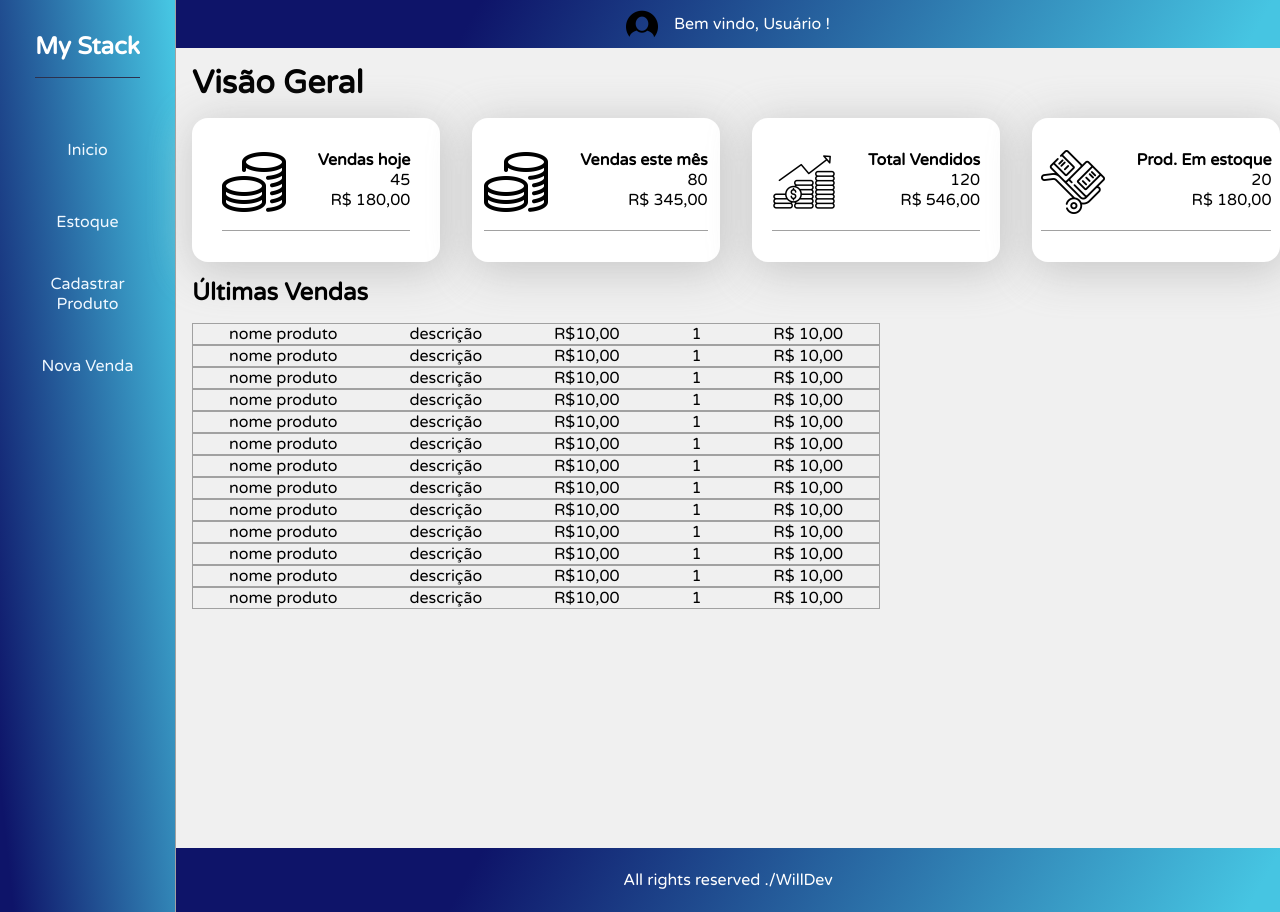
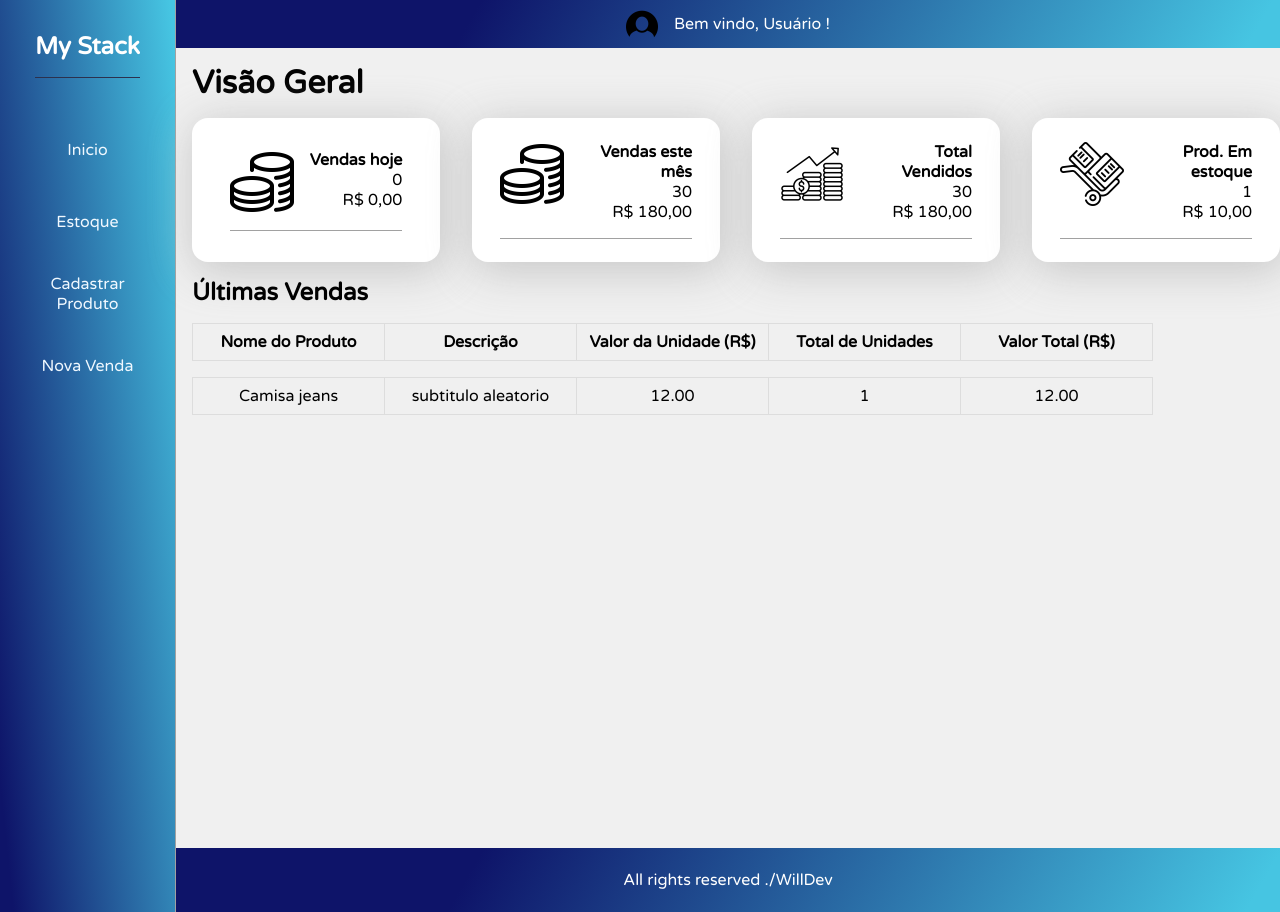
Before and after one commit to williamwallace076/myStock, a React (Vite) app: page / in a window 1280 px wide. Built offline with nearby package versions, Linux system fonts and the light colour scheme.

Commit message:
home_update_db

```diff
--- /dev/null
+++ b/src/api/dbDashboard.jsx
@@ -0,0 +1,14 @@
+import { listProducts } from "./dbProducts"
+
+export const api = [
+    {
+     id:0,
+     sellToday: 0,
+     sellMonth: 30,
+     sellTotal: 30,
+     stock: listProducts.length
+    },
+
+]
+
+export const listDashboard = api
--- /dev/null
+++ b/src/api/dbProducts.jsx
@@ -0,0 +1,14 @@
+export const api = [
+    {
+     id:0,
+     img: 'camisaJeans',
+     nome:"Camisa jeans",
+     marca:"lacoste",
+     valor: 12.00,
+     subtitle:"subtitulo aleatorio",
+     quantity:1
+    },
+
+]
+
+export const listProducts = api
--- a/src/components/MainAplicationPages/Home/Home.css
+++ b/src/components/MainAplicationPages/Home/Home.css
@@ -77,3 +77,37 @@ margin-bottom: 1rem;
     border: 1px solid var(--color-theme-gray);
 
 }
+
+.last-sells-table{
+width: max-content;
+border-collapse: collapse;
+display: flex;
+flex-direction: column;
+gap: 1rem;
+height: max-content;
+
+}
+
+.last-sells-table th, .last-sells-table td{
+    border: 1px solid #ddd;
+    padding: 8px;
+    text-align: left;
+    min-width: 12rem;
+    text-align: center;
+}
+
+.last-sells-table th {
+    background-color: var(--color-theme-midWhite);
+  }
+
+  .last-sells-table:nth-child(even) {
+    background-color: var(--color-theme-midWhite);
+  }
+
+  .last-sells-table tr:hover {
+    background-color: #ddd;
+  }
+
+  .last-sells-table td:last-child {
+    text-align: center;
+  }
--- a/src/components/MainAplicationPages/Home/Home.jsx
+++ b/src/components/MainAplicationPages/Home/Home.jsx
@@ -6,9 +6,11 @@ import overViewImg2 from "../../../assets/591965.png"
 import overViewImg3 from "../../../assets/2660366.png"
 import overViewImg4 from "../../../assets/3176088.png"
 
+import { listProducts } from "../../../api/dbProducts"
+import { listDashboard } from '../../../api/dbDashboard';
+
 const Home = () => {
 
-    let items = [1,2,3,4,5,6,7,8,9,10,12,11,31]
     return (
         <div className='Home'>
             <div className='general-area'>
@@ -16,39 +18,42 @@ const Home = () => {
                 <h2 className="title-General">Visão Geral </h2>
 
                 <div className='overview-area'>
-                    <OverviewItem img={overViewImg1} value={180} title={"Vendas hoje"} count={"45"}></OverviewItem>
-                    <OverviewItem img={overViewImg2} value={345} title={"Vendas este mês"} count={"80"}></OverviewItem>
-                    <OverviewItem img={overViewImg3} value={546} title={"Total Vendidos"} count={"120"}></OverviewItem>
-                    <OverviewItem img={overViewImg4} value={180} title={"Prod. Em estoque"} count={"20"}></OverviewItem>
+                    <OverviewItem img={overViewImg1} value={0} title={"Vendas hoje"} count={listDashboard[0].sellToday}></OverviewItem>
+                    <OverviewItem img={overViewImg2} value={180} title={"Vendas este mês"} count={listDashboard[0].sellMonth}></OverviewItem>
+                    <OverviewItem img={overViewImg3} value={180} title={"Total Vendidos"} count={listDashboard[0].sellTotal}></OverviewItem>
+                    <OverviewItem img={overViewImg4} value={10} title={"Prod. Em estoque"} count={listDashboard[0].stock}></OverviewItem>
                 </div>
 
             </div>
-                <div className="last-sells-area">
-                    <h2 className="title-last-sells">Últimas Vendas</h2>
-                    <div className="last-sells-item-area">
-                       {items.map((item)=>{
-                        return(<div className="last-sells-item">
-                        <div>
-                            <p>nome produto</p>
-                        </div>
-                        <div>
-                            <p>descrição</p>
-                        </div>
-                        <div>
-                            <p>R$10,00</p>
-                        </div>
-                        <div>
-                            <p>1</p>
-                        </div>
-                        <div>
-                            <p>R$ 10,00</p>
-                        </div>
-                </div>)
-                       })}
-                    </div>
+            <div className="last-sells-area">
+                <h2 className="title-last-sells">Últimas Vendas</h2>
+                <div className="last-sells-item-area">
+                    <table className="last-sells-table">
+                        <thead>
+                            <tr>
+                                <th>Nome do Produto</th>
+                                <th>Descrição</th>
+                                <th>Valor da Unidade (R$)</th>
+                                <th>Total de Unidades</th>
+                                <th>Valor Total (R$)</th>
+                            </tr>
+                        </thead>
+                        <tbody>
+                            {listProducts.map(item => (
+                                <tr key={item.id}>
+                                    <td>{item.nome}</td>
+                                    <td>{item.subtitle}</td>
+                                    <td>{item.valor.toFixed(2)}</td>
+                                    <td>{item.quantity}</td>
+                                    <td>{(item.valor * item.quantity).toFixed(2)}</td>
+                                </tr>
+                            ))}
+                        </tbody>
+                    </table>
                 </div>
+            </div>
         </div>
-     );
+    );
 }
 
 export default Home;
--- a/src/components/MainAplicationPages/Home/overviewItem/OverviewItem.css
+++ b/src/components/MainAplicationPages/Home/overviewItem/OverviewItem.css
@@ -13,14 +13,15 @@
     align-items: center;
 
     box-shadow: 3px 7px 43px 3px rgba(186,186,186,0.74);
+    padding: 0 1rem 0 1rem;
 }
 
 .sup-area-card{
 
-
+    max-width: 12rem;
     display: flex;
     flex-direction: row;
-    gap: 2rem;
+    gap: 1rem;
 
     border-bottom: 1px solid var(--color-theme-gray);
 
```
